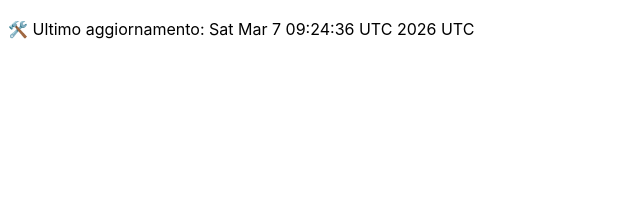
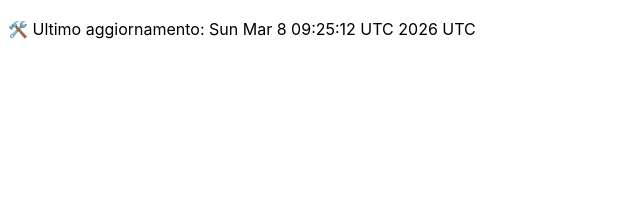
Before and after one commit to DanteTrb/DanteTrb.github.io, a Jekyll site: the page built from badges.md, in a window 1280 px wide. Shown: the top 213 px of the page, without its empty margins (0-640 px from the left). Built offline with Jekyll 4.4.1, drawn with Linux system fonts in a browser that asks for light colours; our own code applies the rules of GitHub Pages for plain Markdown files.

Commit message:
🛠️ Aggiornamento automatico badge

```diff
--- a/badges.md
+++ b/badges.md
@@ -1 +1 @@
-🛠️ Ultimo aggiornamento: Sat Mar  7 09:24:36 UTC 2026 UTC
+🛠️ Ultimo aggiornamento: Sun Mar  8 09:25:12 UTC 2026 UTC
```
